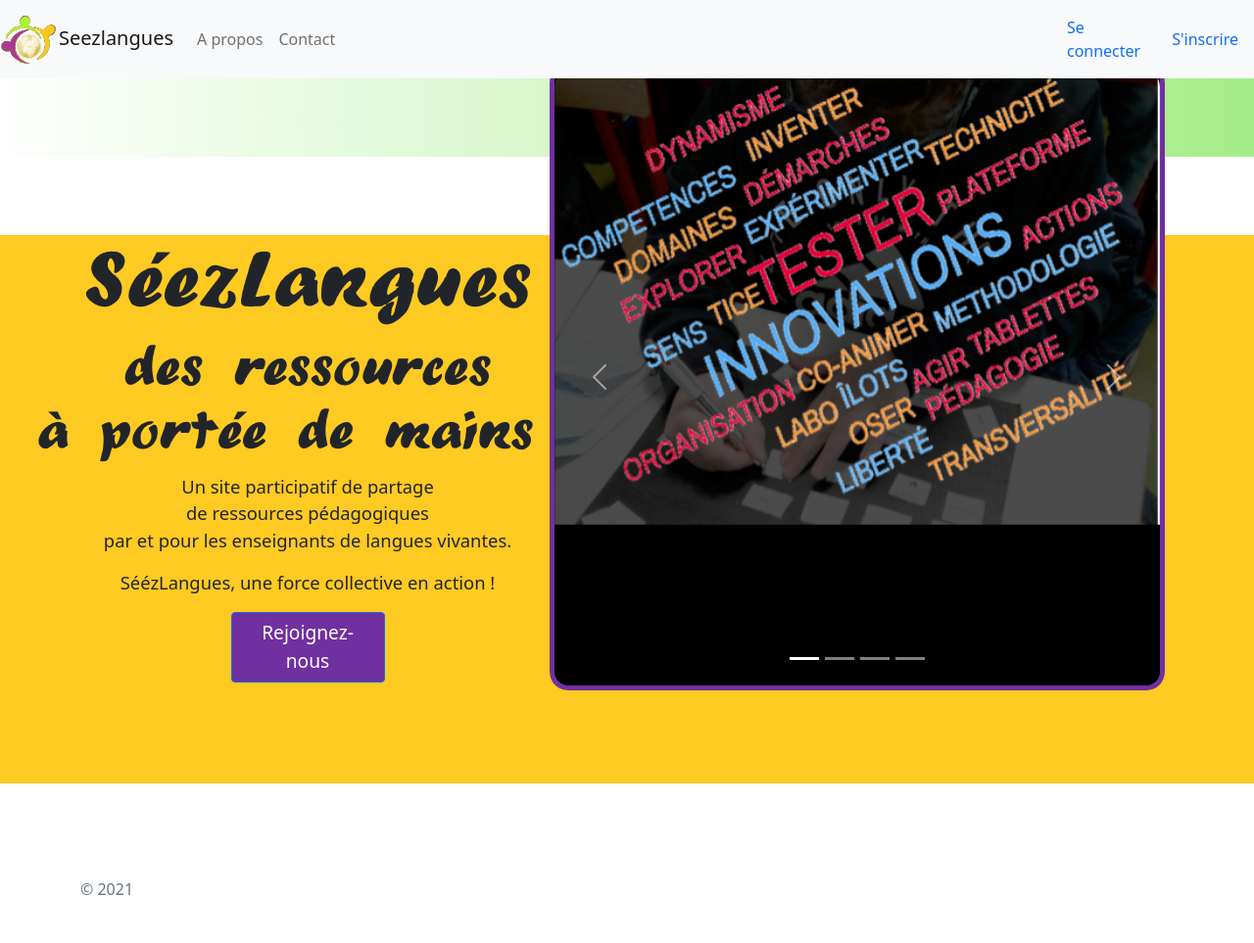
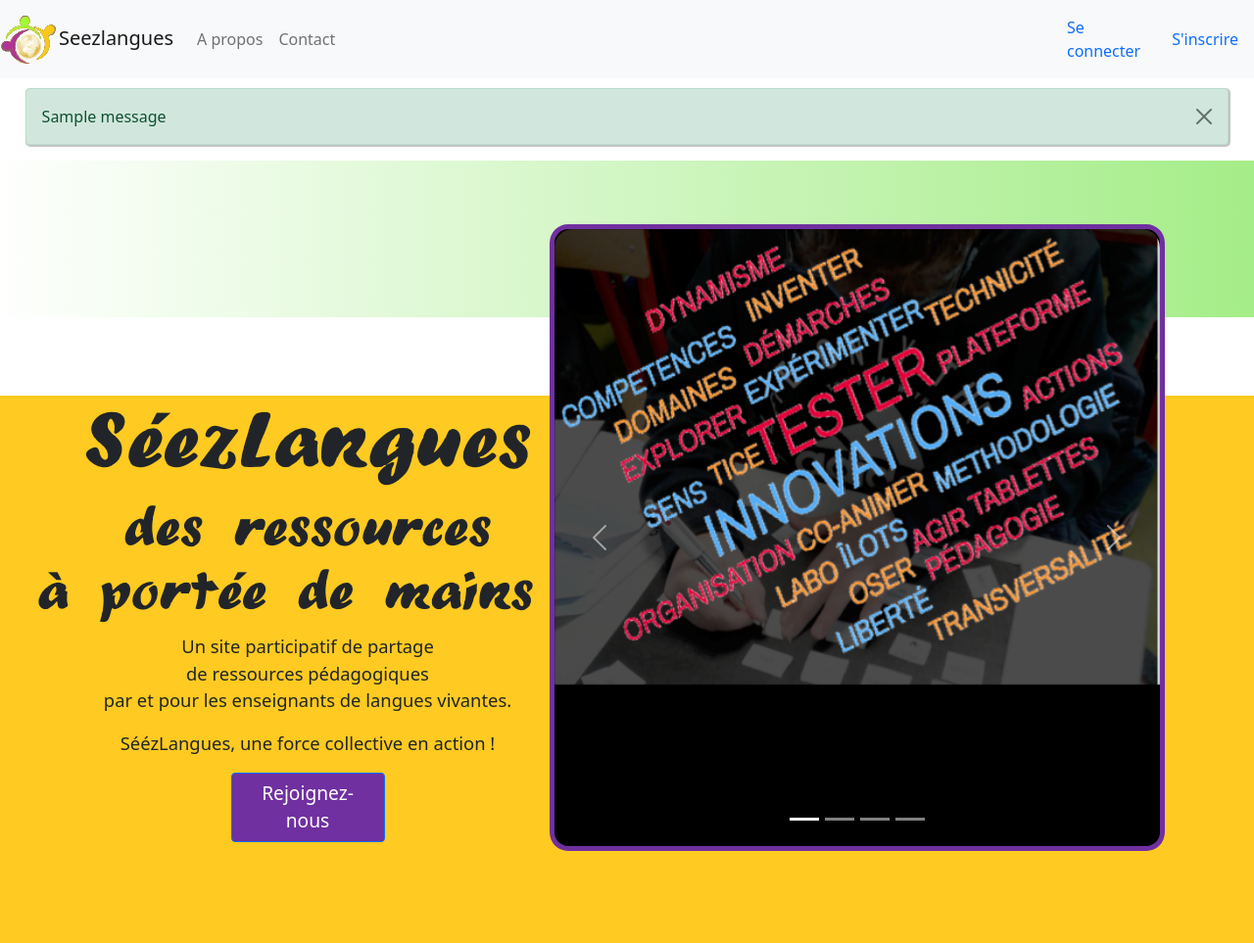
Before and after one commit to Julien-V/P13, a Django app: page / in a window 1280 px wide. Shown: the top 963 px of the page at 98% size. Before the commit the page ends 914 px from the top, so only its background shows below. Run offline with Django 3.2, Linux system fonts and the light colour scheme; data comes from the database, SQL or seed files in the repository; tables that the repository leaves empty hold one stand-in row (values such as "Sample post"); one stand-in notice (Sample message) is shown; some libraries are stand-ins or nearby versions.

Commit message:
adding messages to inform users, cleaning unnecessary try/except User.DoesNotExist from views.py
* app_blog/views.py edited
 - log_in (view) messages added
 - sign_up (view) messages added
 - list_by_categorie (view) messages added
 - add_article (view) messages added
 - add_article (view) try/except User.DoesNotExist removed
 - show_article (view) try/except User.DoesNotExist removed
 - add_comment (view) try/except User.DoesNotExist removed
 - edit_article (view) try/except User.DoesNotExist removed
 - edit_article (view) messages added
 - del_article (view) messages added
 - log_out (view) messages added

* app_blog/templates/messages.html added

* app_blog/templates/base.html edited
 - messages.html included before block page_content

* seezlangues/settings/base.py edited
 - MESSAGE_TAGS for bootstrap added

* seezlangues/settings/development.py edited
 - MESSAGE_LEVEL set to DEBUG

```diff
--- a/app_blog/static/css/style.css
+++ b/app_blog/static/css/style.css
@@ -18,6 +18,15 @@ body,
 html {
   width: 100%;
   height: 100%;
+}
+
+/* messages */
+.alert {
+  z-index: 1040;
+  margin-top: 7%;
+  margin-left: 2%;
+  margin-right: 2%;
+  box-shadow: 1px 1px 1px 1px rgba(0,0,0,0.24);
 }
 
 /*header*/
--- a/app_blog/templates/base.html
+++ b/app_blog/templates/base.html
@@ -58,6 +58,8 @@
     	<a class="nav-link" href="/sign_up">S'inscrire</a>
     	{% endif %}
 	</nav>
+	<!-- messages -->
+	{% include "messages.html" %}
 	<!-- page_content -->
 	{% block page_content %}
 	{% endblock %}
--- /dev/null
+++ b/app_blog/templates/messages.html
@@ -0,0 +1,6 @@
+{% for message in messages %}
+<div class="alert {{ message.tags }} alert-dismissible fade show" role="alert">
+    {{ message }}
+    <button type="button" class="btn-close" data-bs-dismiss="alert" aria-label="Fermer"></button>
+</div>
+{% endfor %}
--- a/app_blog/views.py
+++ b/app_blog/views.py
@@ -1,6 +1,7 @@
 #!/usr/bin/python3
 # coding : utf-8
 
+from django.contrib import messages
 from django.contrib.auth import authenticate, login, logout
 from django.contrib.auth.decorators import login_required
 from django.contrib.auth.models import User, Group
@@ -65,6 +66,7 @@ def log_in(req):
                 password=password)
             if user:
                 login(req, user)
+                messages.success(req, f"Bonjour {user.username} !")
                 return redirect_next(req)
             else:
                 error = True
@@ -92,6 +94,8 @@ def sign_up(req):
                     group = Group.objects.get(name="Abonné")
                     user.groups.add(group)
                     user.save()
+                    messages.success(
+                        req, f"Nouvel utilisateur {user.username} ajouté.")
                     return redirect(reverse('login'))
                 except User.DoesNotExist:
                     error = 'user created but DoesNotExist'
@@ -125,6 +129,10 @@ def list_by_category(req, slug):
         # get cat
         cat = Category.objects.get(slug=slug)
         if not cat.can_be_viewed_by(req):
+            messages.error(
+                req,
+                "Vous n'avez pas le droit de voir cette catégorie."
+            )
             return HttpResponseNotFound()
     except Category.DoesNotExist:
         cat = None
@@ -157,11 +165,7 @@ def add_article(req):
     if req.method == "POST":
         form_fields = clean_post_article_fields(req.POST.copy())
         # get user
-        try:
-            user = User.objects.get(username=req.user)
-        except User.DoesNotExist:
-            print(f"User.DoesNotExist : {req.user}")
-            return HttpResponseNotFound()
+        user = User.objects.get(username=req.user)
         form_fields["writer"] = user
         cat_dict = {c: None for c in form_fields.pop("cat_list")}
         for key in cat_dict.keys():
@@ -169,7 +173,7 @@ def add_article(req):
                 cat = Category.objects.get(name=key)
                 cat_dict[key] = cat
             except Category.DoesNotExist:
-                print(f"Category.DoesNotExist : {key}")
+                messages.error(req, f"Category.DoesNotExist : {key}")
                 return HttpResponseNotFound()
         cat_list = [val for key, val in cat_dict.items() if val is not None]
         form = AddArticleForm(form_fields)
@@ -178,6 +182,7 @@ def add_article(req):
             for cat in cat_list:
                 cat.articles.add(article)
                 cat.save()
+            messages.success(req, 'Article ajouté !')
             return redirect(article.get_absolute_url())
         else:
             error = True
@@ -198,7 +203,6 @@ def show_article(req, slug):
     try:
         article = Article.objects.get(slug=slug)
     except Article.DoesNotExist:
-        print("ArticleDoesNotExist")
         article = None
         return HttpResponseNotFound()
     context = {
@@ -215,13 +219,8 @@ def show_article(req, slug):
 @perm_required(["add_comment"])
 def add_comment(req):
     if req.method == "POST":
-        print(req.POST)
         # get user
-        try:
-            user = User.objects.get(username=req.user)
-        except User.DoesNotExist:
-            print(f"User.DoesNotExist : {req.user}")
-            return HttpResponseNotFound()
+        user = User.objects.get(username=req.user)
         try:
             article = Article.objects.get(slug=req.POST['article_slug'])
         except Article.DoesNotExist:
@@ -245,15 +244,15 @@ def edit_article(req, slug):
     try:
         article = Article.objects.get(slug=slug)
     except Article.DoesNotExist:
+        messages.error(req, "Article introuvable.")
         return HttpResponseNotFound()
     if not article.can_be_edited_by(req):
+        messages.error(
+            req, "Vous n'avez pas le droit de modifier cet article.")
         return HttpResponseNotFound()
     if req.method == "POST":
         form_fields = clean_post_article_fields(req.POST.copy())
-        try:
-            user = User.objects.get(username=req.user)
-        except User.DoesNotExist:
-            return HttpResponseNotFound()
+        user = User.objects.get(username=req.user)
         form_fields["writer"] = user
         form = EditArticleForm(form_fields, instance=article)
         article.category_set.clear()
@@ -263,7 +262,7 @@ def edit_article(req, slug):
                 cat = Category.objects.get(name=key)
                 cat_dict[key] = cat
             except Category.DoesNotExist:
-                print(f"Category.DoesNotExist : {key}")
+                messages.error(req, f"Catégorie introuvable {key}")
                 return HttpResponseNotFound()
         cat_list = [val for key, val in cat_dict.items() if val is not None]
         if form.is_valid():
@@ -271,6 +270,7 @@ def edit_article(req, slug):
             for cat in cat_list:
                 cat.articles.add(article)
                 cat.save()
+            messages.success(req, "Article modifié !")
             return redirect(article.get_absolute_url())
         else:
             error = True
@@ -294,15 +294,20 @@ def del_article(req, slug):
     try:
         article = Article.objects.get(slug=slug)
     except Article.DoesNotExist:
+        messages.error(req, f"Impossible de trouver l'article {slug}")
         return HttpResponseNotFound()
     if not article.can_be_deleted_by(req):
+        messages.error(
+            req, "Vous n'avez pas le droit de supprimer cet article.")
         return HttpResponseNotFound()
     else:
         article.delete()
+        messages.success(req, "Article supprimé.")
     return redirect(reverse("home"))
 
 
 @login_required
 def log_out(req):
     logout(req)
+    messages.success(req, "Vous avez bien été déconnecté de SéezLangues.")
     return redirect(reverse("home"))
--- a/seezlangues/settings/development.py
+++ b/seezlangues/settings/development.py
@@ -4,6 +4,7 @@
 from .base import *
 
 DEBUG = True
+MESSAGE_LEVEL = 10  # DEBUG
 
 ALLOWED_HOSTS = ['localhost', '127.0.0.1']
 
```
Also changed, not shown: seezlangues/settings/base.py (+12 -0 lines).
